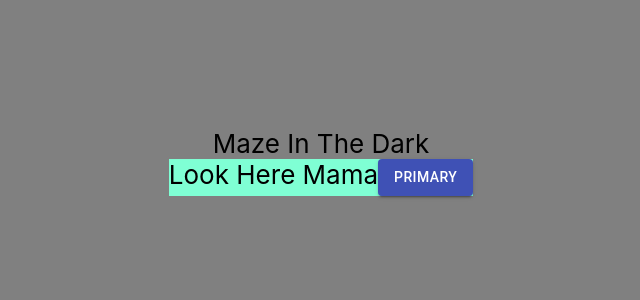
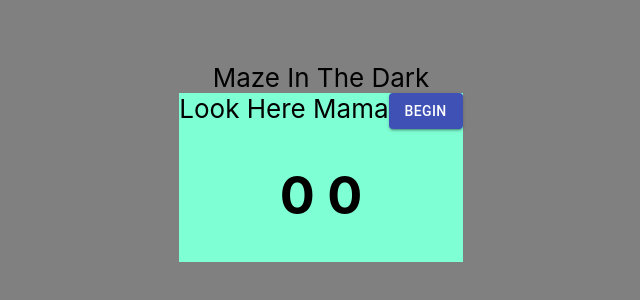
Before and after one commit to Walker-TW/Mazes, a React (Create React App) app: page / in a window 1280 px wide. Shown: the part 238-538 px from the top of the page, without its empty margins (319-959 px from the left). Built offline with nearby package versions, Linux system fonts and the light colour scheme.

Commit message:
Added mouse pointer readout to pointerReport

```diff
--- a/src/Components/PointerReport/PointerReport.tsx
+++ b/src/Components/PointerReport/PointerReport.tsx
@@ -3,22 +3,35 @@ import { Button } from "@material-ui/core";
 
 import "./PointerReport.css";
 
-class PointerReport extends Component {
+class PointerReport extends Component<{}, { x: number; y: number }> {
+  constructor(props: any) {
+    super(props);
+    this.state = { x: 0, y: 0 };
+  }
+  _onMouseMove(e: any) {
+    this.setState({ x: e.nativeEvent.offsetX, y: e.nativeEvent.offsetY });
+  }
   pointerPosition = () => {
     console.log("Lookie here");
   };
 
   render() {
+    const { x, y } = this.state;
     return (
-      <div className="PointerReport">
+      <div className="PointerReport" onMouseMove={this._onMouseMove.bind(this)}>
         Look Here Mama
         <Button
           variant="contained"
           color="primary"
           onClick={() => this.pointerPosition()}
         >
-          Primary
+          Begin
         </Button>
+        <div>
+          <h1>
+            {x} {y}{" "}
+          </h1>
+        </div>
       </div>
     );
   }
```
Also changed, not shown: 1 other file (tests, documents, lock files or other folders).
